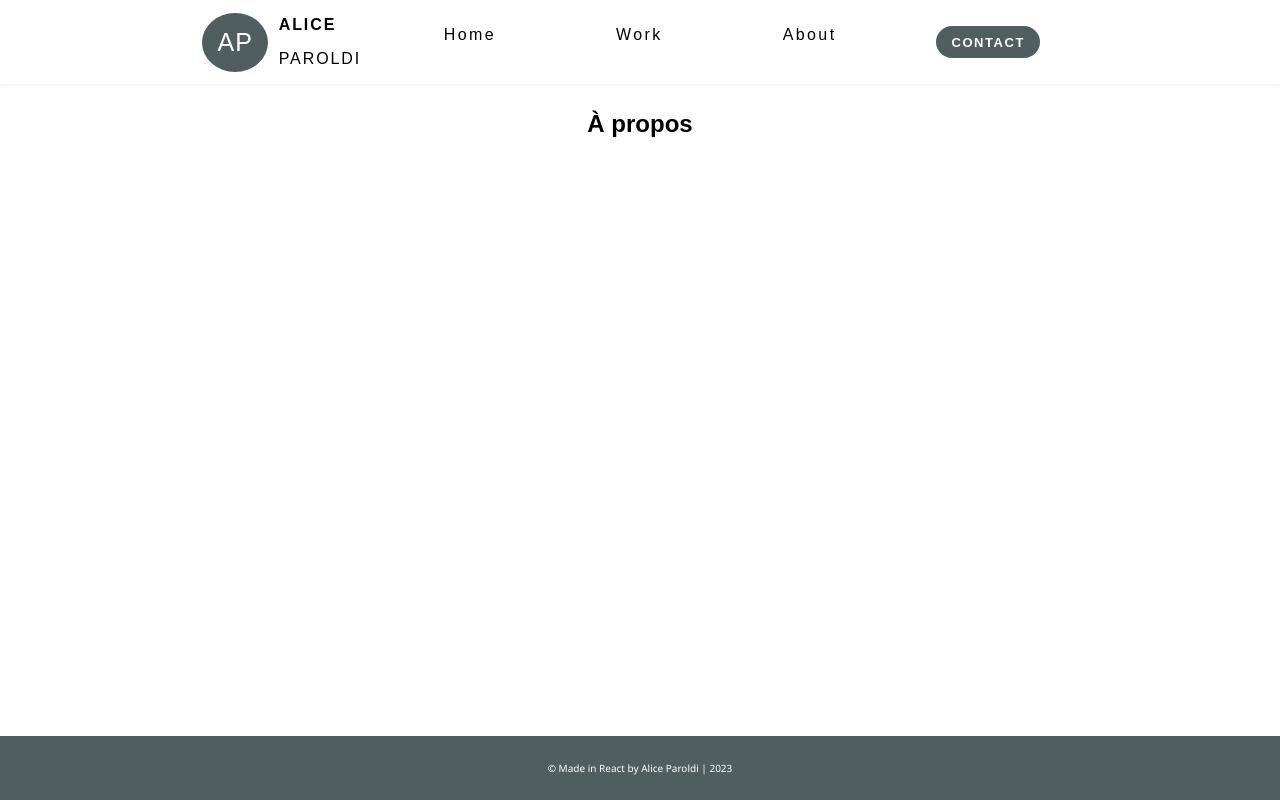
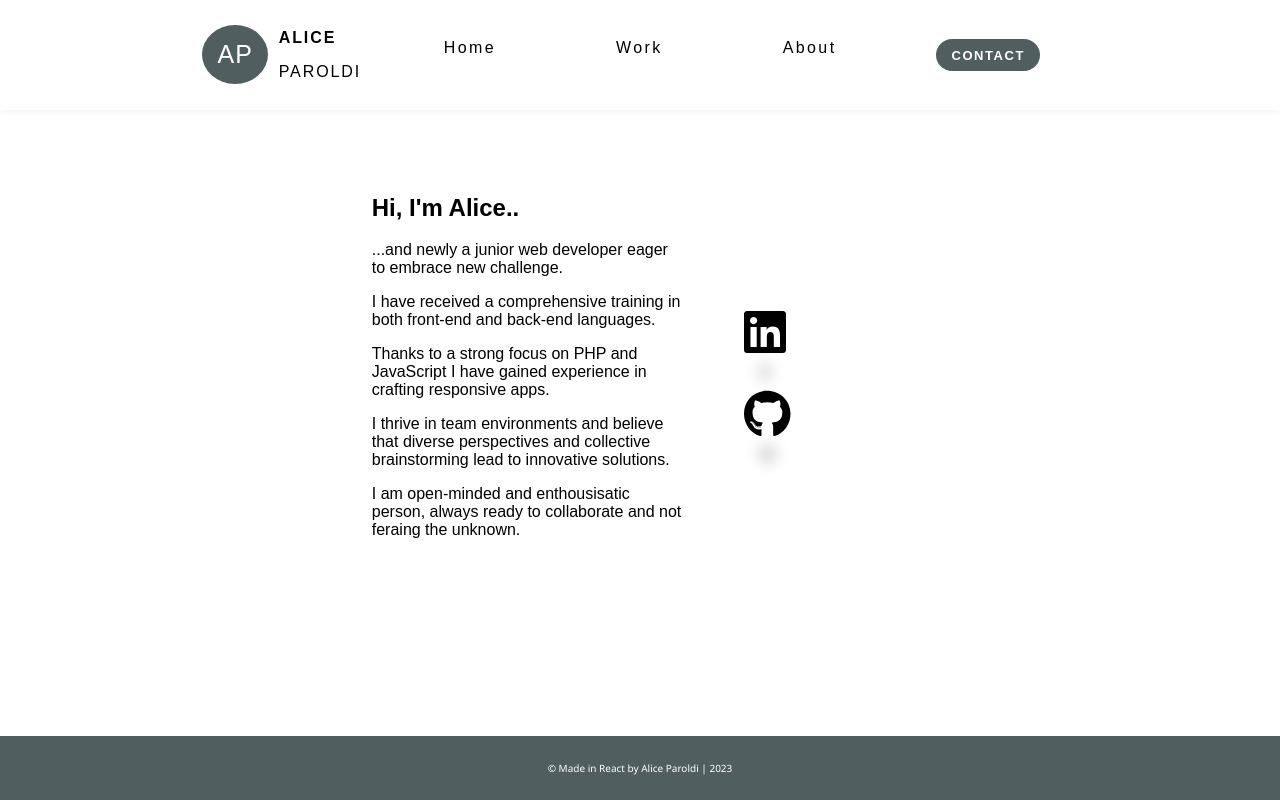
Before and after one commit to PAROLDI-ALICE/MyPortfolio, a React (Create React App) app: page /about in a window 1280 px wide. Built offline with nearby package versions, Linux system fonts and the light colour scheme.

Commit message:
Updates Work and About

```diff
--- a/src/App.css
+++ b/src/App.css
@@ -12,11 +12,13 @@
   justify-content: space-around;
   align-items: center;
   font-family: "Titillium Web", sans-serif;
+  padding: 1% 0%;
   box-shadow: rgba(0, 0, 0, 0.04) 0px 3px 5px;
 }
 
 .divInfo {
   display: flex;
+  /* flex-flow: row wrap; */
   margin-right: 10em;
 }
 
@@ -117,7 +119,8 @@
   gap: 2%;
 }
 
-.firstHomeBox {
+.firstHomeBox,
+.aboutText {
   height: 25em;
   width: 20em;
 }
@@ -227,6 +230,7 @@ a {
 
 .workCards {
   margin-top: 2%;
+  margin-bottom: 2%;
   display: flex;
   flex-direction: row;
   flex-wrap: wrap;
@@ -236,15 +240,15 @@ a {
 }
 
 .card {
-  height: 30em;
+  /* height: 30em; */
   /* width: 20em; */
-  margin: 3%;
+  margin: 2%;
   box-shadow: rgba(0, 0, 0, 0.04) 0px 3px 5px;
 }
 
 .img {
-  height: 30em;
-  /* width: 20em; */
+  height: 20em;
+  width: 30em;
   background-repeat: no-repeat;
   background-size: contain;
   background-position: center;
@@ -269,6 +273,7 @@ a {
   right: 0;
   background-color: #505e5f;
   height: 4em;
+  margin-top: 5%;
 }
 
 #footerText {
--- a/src/components/About.js
+++ b/src/components/About.js
@@ -1,4 +1,6 @@
 import React from "react";
+import { FontAwesomeIcon } from "@fortawesome/react-fontawesome";
+import { faLinkedin, faGithub } from "@fortawesome/free-brands-svg-icons";
 import Header from "../assets/Header";
 import Footer from "../assets/Footer";
 
@@ -6,8 +8,43 @@ function About() {
   return (
     <div>
       <Header />
-      <div className="divTitle">
-        <h2>À propos</h2>
+      <div className="workMain">
+        <div className="displayHome">
+          <div className="aboutText">
+            <h2>Hi, I'm Alice..</h2>
+            <p>
+              ...and newly a junior web developer eager to embrace new
+              challenge.
+            </p>
+            <p>
+              I have received a comprehensive training in both front-end and
+              back-end languages.
+            </p>
+            <p>
+              Thanks to a strong focus on PHP and JavaScript I have gained
+              experience in crafting responsive apps.
+            </p>
+            <p>
+              I thrive in team environments and believe that diverse
+              perspectives and collective brainstorming lead to innovative
+              solutions.{" "}
+            </p>
+            <p>
+              I am open-minded and enthousisatic person, always ready to
+              collaborate and not feraing the unknown.{" "}
+            </p>
+          </div>
+          <div className="aboutIcons">
+            <div className="workIcons">
+              <a href="https://www.linkedin.com/in/alice-paroldi-389abb24a">
+                <FontAwesomeIcon icon={faLinkedin} />
+              </a>
+              <a href="https://github.com/PAROLDI-ALICE">
+                <FontAwesomeIcon icon={faGithub} />
+              </a>
+            </div>
+          </div>
+        </div>
       </div>
       <Footer />
     </div>
--- a/src/components/Contact.js
+++ b/src/components/Contact.js
@@ -2,15 +2,15 @@ import React from "react";
 import Header from "../assets/Header";
 import Footer from "../assets/Footer";
 
-function About() {
+function Contact() {
   return (
     <div>
       <Header />
       <div className="divTitle">
-        <h2>Me contacter</h2>
+        <h2>Let's talk</h2>
       </div>
       <Footer />
     </div>
   );
 }
-export default About;
+export default Contact;
--- a/src/components/Home.js
+++ b/src/components/Home.js
@@ -13,8 +13,8 @@ function Home() {
         <div className="firstHomeBox">
           <p id="homeMotto">
             {[
-              "Ceci n'est",
-              "pas un",
+              "This is",
+              "not a",
               <Link className="linkPortfolio" to="/work">
                 portfolio
               </Link>,
--- a/src/components/Work.js
+++ b/src/components/Work.js
@@ -3,7 +3,9 @@ import { FontAwesomeIcon } from "@fortawesome/react-fontawesome";
 import {
   faGithub,
   faReact,
+  faJavaScript,
   faLaravel,
+  faWordpress,
   faTrello,
   faPHP,
 } from "@fortawesome/free-brands-svg-icons";
@@ -50,18 +52,19 @@ function Work() {
       <Header />
       <div className="workMain">
         <div className="divTitle">
-          <h2>Working with</h2>
+          <h2>Projects with</h2>
           <div className="workIcons">
-            <FontAwesomeIcon icon={faReact} />
-            <FontAwesomeIcon icon={faLaravel} />
-            <FontAwesomeIcon icon={faTrello} />
             <a href="https://github.com/PAROLDI-ALICE">
               <FontAwesomeIcon icon={faGithub} />
             </a>
+            <FontAwesomeIcon icon={faReact} />
+            <FontAwesomeIcon icon={faLaravel} />
+            <FontAwesomeIcon icon={faWordpress} />
+            <FontAwesomeIcon icon={faTrello} />
           </div>
-          <div className="divTitle">
+          {/* <div className="divTitle">
             <h2>My projects</h2>
-          </div>
+          </div> */}
           <div className="workCards">{renderMyArray()}</div>
         </div>
       </div>
```
